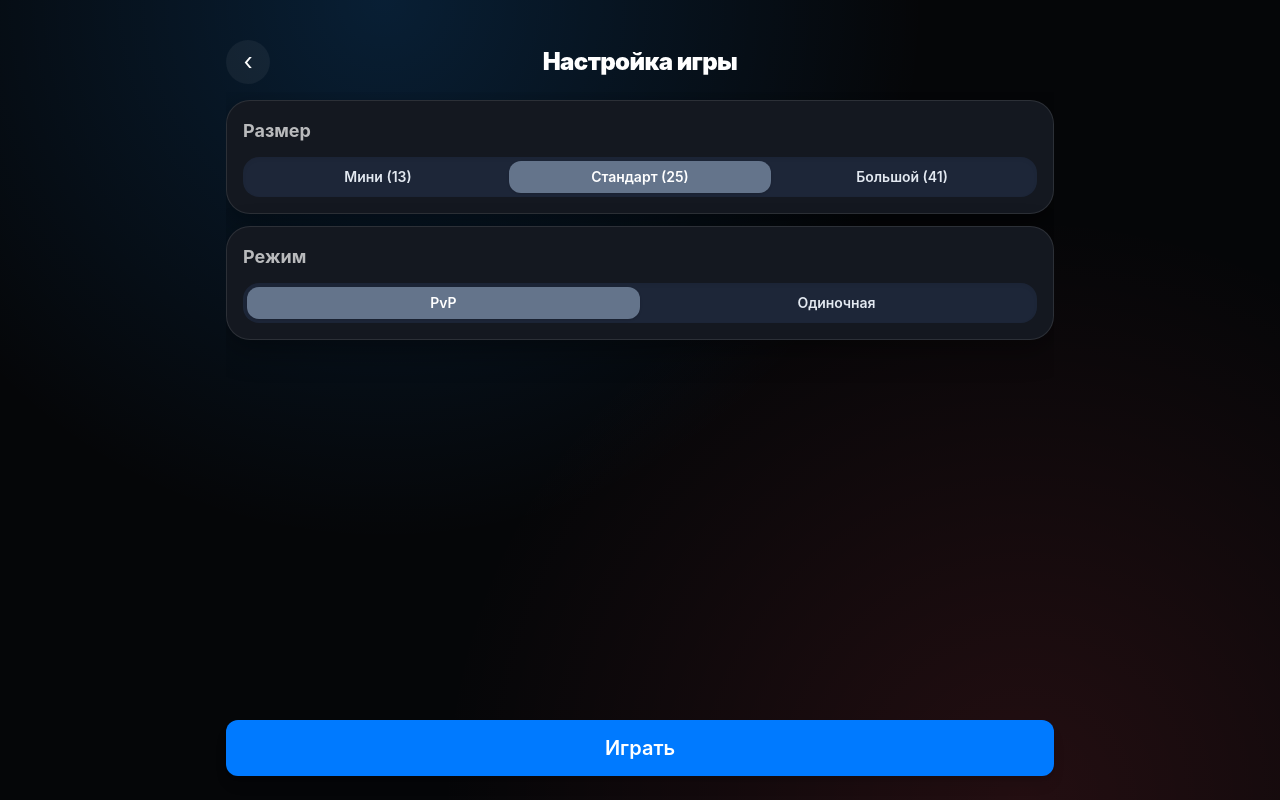
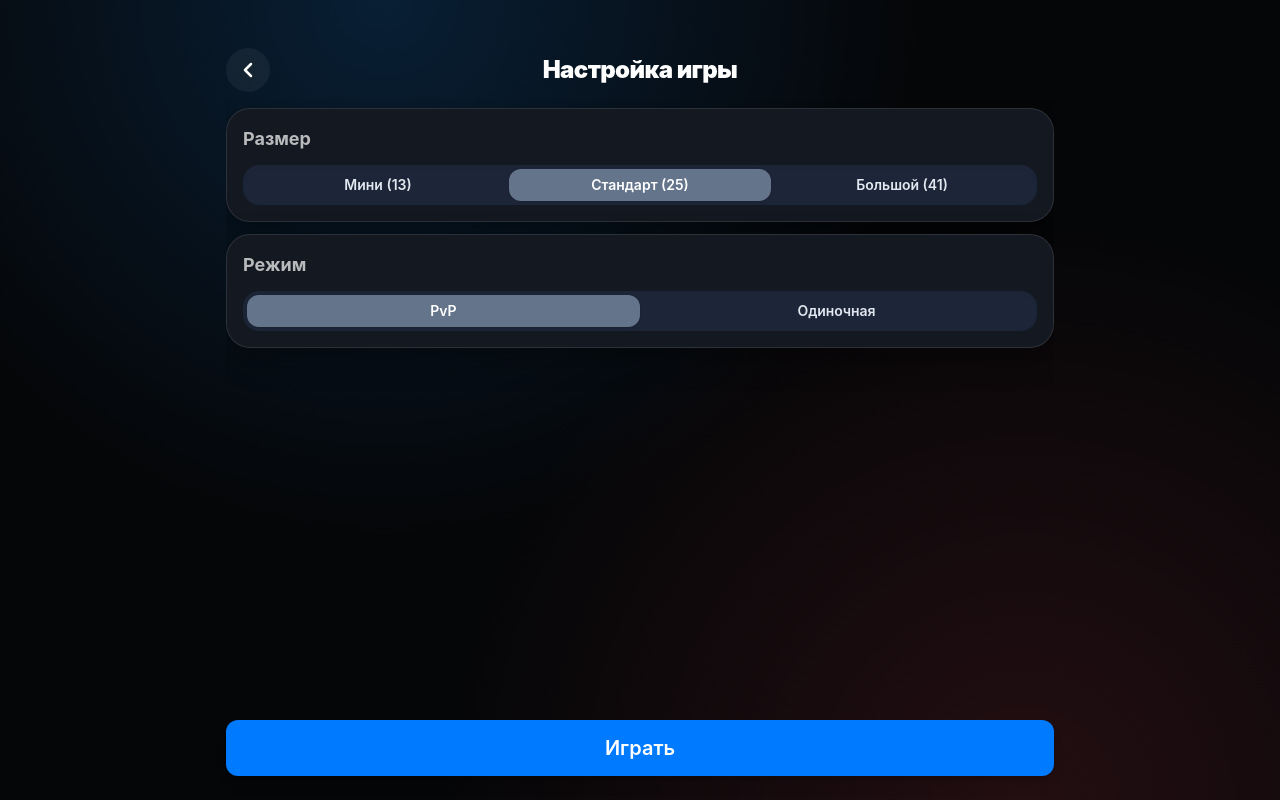
Before and after one commit to shutrup/EncloseGame, a React (Vite) app in the folder apps/web/: page / in a window 1280 px wide. Both pictures are taken after a click on the button "Играть". Built offline with nearby package versions, Linux system fonts and the light colour scheme.

Commit message:
style: use SVG icons for back buttons and increase top padding

```diff
--- a/apps/web/src/game/GameScreen.tsx
+++ b/apps/web/src/game/GameScreen.tsx
@@ -139,7 +139,9 @@ export function GameScreen() {
           className="flex h-10 w-10 items-center justify-center rounded-full border border-white/15 bg-white/5 text-lg font-bold transition active:scale-95"
           onClick={backToSetup}
         >
-          ‹
+          <svg width="20" height="20" viewBox="0 0 24 24" fill="none" stroke="currentColor" strokeWidth="2.5" strokeLinecap="round" strokeLinejoin="round">
+            <path d="M15 18l-6-6 6-6" />
+          </svg>
         </button>
 
         <div className="absolute left-1/2 -translate-x-1/2 text-xl font-extrabold">Enclose</div>
--- a/apps/web/src/game/SetupScreen.tsx
+++ b/apps/web/src/game/SetupScreen.tsx
@@ -48,7 +48,7 @@ export function SetupScreen() {
     <motion.div
       initial={{ opacity: 0 }}
       animate={{ opacity: 1 }}
-      className="fixed inset-0 mx-auto flex w-full max-w-[860px] flex-col overflow-hidden px-4 pb-6 pt-[calc(env(safe-area-inset-top)+2.5rem)]"
+      className="fixed inset-0 mx-auto flex w-full max-w-[860px] flex-col overflow-hidden px-4 pb-6 pt-[calc(env(safe-area-inset-top)+3rem)]"
     >
       <motion.header
         initial={{ opacity: 0, y: -20 }}
@@ -61,7 +61,9 @@ export function SetupScreen() {
           onClick={backToHome}
           className="flex h-11 w-11 items-center justify-center rounded-full bg-white/5 text-2xl text-white transition active:bg-white/10"
         >
-          ‹
+          <svg width="24" height="24" viewBox="0 0 24 24" fill="none" stroke="currentColor" strokeWidth="2.5" strokeLinecap="round" strokeLinejoin="round">
+            <path d="M15 18l-6-6 6-6" />
+          </svg>
         </button>
         <h1 className="absolute left-1/2 -translate-x-1/2 text-center text-2xl font-black tracking-tight">{t('setup.title')}</h1>
         <div className="w-11" />
```
